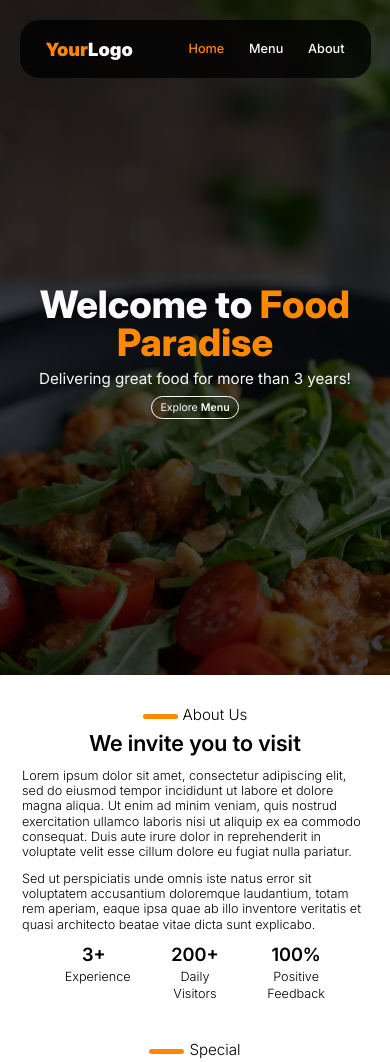
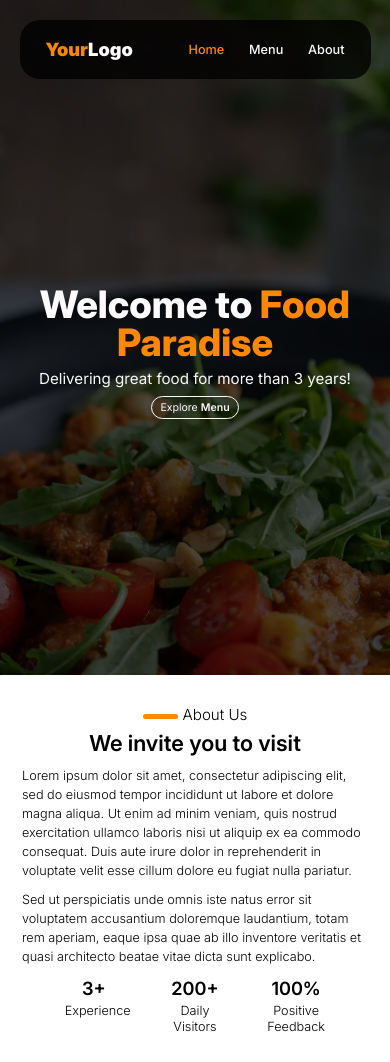
Before and after one commit to The-Sco/My-restaurant-page, a website built with webpack: page src/template.html in a window 390 px wide. Shown: the top 1062 px of the page. Built offline with nearby package versions, Linux system fonts and the light colour scheme.

Commit message:
Fix home CSS

```diff
--- a/src/styles/global.css
+++ b/src/styles/global.css
@@ -224,6 +224,9 @@ footer > hr {
     margin-right: clamp(1.4rem, 2.5vw, 2.8rem);
 }
 
+@media (max-width:768px) {
+    p, a { line-height: 1.5; }
+}
 
 @media (max-width: 550px) {
     .footer-contentDiv { max-width: 100%; }
--- a/src/styles/home.css
+++ b/src/styles/home.css
@@ -71,10 +71,11 @@
     margin-left: 3rem;
 }
 
+
 [data-page="home"] .section2__text-p {
     font-size: var(--font25);
     max-inline-size: 58ch;
-    margin: clamp(1rem, 3vw, 2rem) 0;
+    margin: clamp(0.4rem, 2.5vw, 2rem) 0;
 }
 
 [data-page="home"] .section2-advantagesDiv {
@@ -238,18 +239,20 @@
         border: 1px solid var(--main-white);
     }
     [data-page="home"] .section2-imageDiv, [data-page="home"] .section2-image {
+        position: absolute;
         height: 0px;
         width: 0px;
+        visibility: hidden;
     }
 
     [data-page="home"] .section2-information {
         margin: 0;
-        text-align: center;
+        text-align: center
     }
 
     [data-page="home"] .section2__text-p {
         text-align: left;
-        line-height: 1.2;
+        margin: 1rem auto;
     }
 
     [data-page="home"] .section2-advantagesDiv {
```
